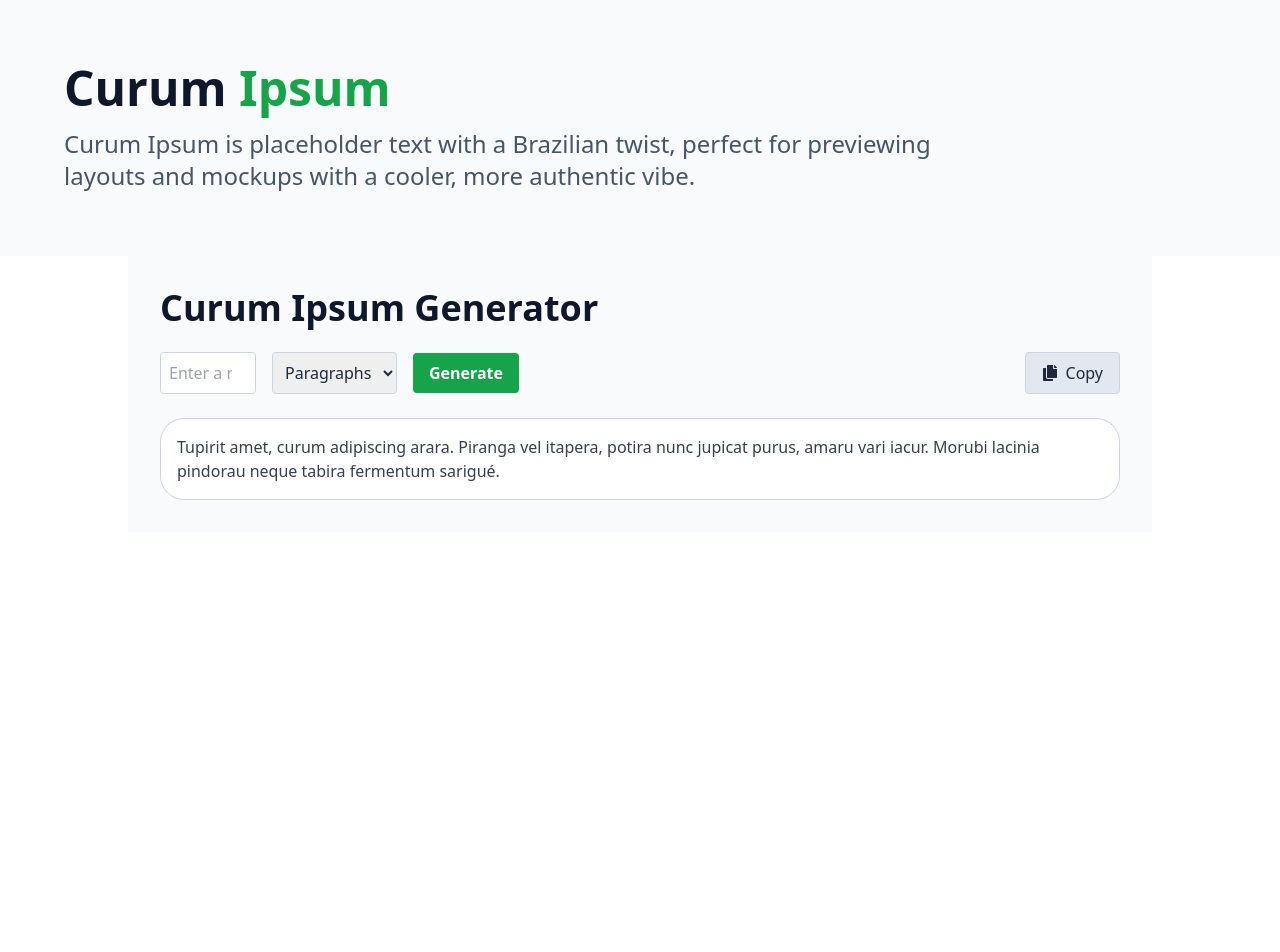
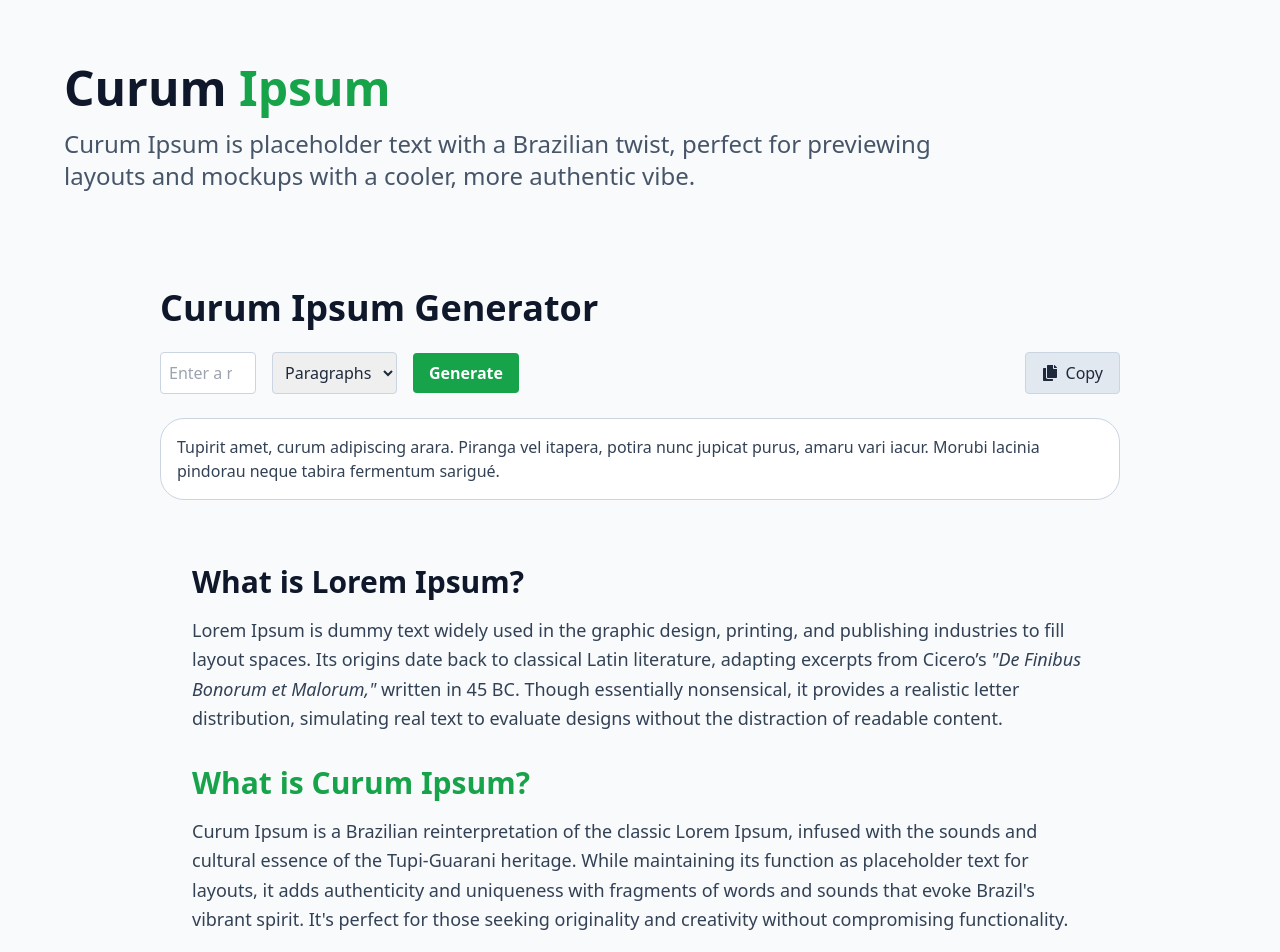
Before and after one commit to heliosalesjr/curumipsum, a React (Vite) app: page / in a window 1280 px wide. Shown: the top 952 px of the page. Before the commit the page ends 800 px from the top, so only its background shows below. Built offline with nearby package versions, Linux system fonts and the light colour scheme.

Commit message:
about section

```diff
--- a/src/App.jsx
+++ b/src/App.jsx
@@ -1,3 +1,4 @@
+import About from './components/About'
 import CurumIpsumGenerator from './components/CurumIpsumGenerator'
 import Hero from './components/Hero'
 
@@ -6,6 +7,7 @@ function App() {
     <>
       <Hero />
       <CurumIpsumGenerator />
+      <About />
     </>
 
   )
--- /dev/null
+++ b/src/components/About.jsx
@@ -0,0 +1,42 @@
+
+const About = () => {
+  return (
+    <section className="bg-slate-50 text-slate-800 p-8">
+      <div className="max-w-4xl mx-auto space-y-8">
+        {/* Lorem Ipsum Section */}
+        <div>
+          <h2 className="text-3xl font-bold text-slate-900 mb-4">
+            What is Lorem Ipsum?
+          </h2>
+          <p className="text-lg text-slate-700 leading-relaxed">
+            Lorem Ipsum is dummy text widely used in the graphic design,
+            printing, and publishing industries to fill layout spaces. Its
+            origins date back to classical Latin literature, adapting excerpts
+            from Cicero’s <em>"De Finibus Bonorum et Malorum,"</em> written in
+            45 BC. Though essentially nonsensical, it provides a realistic
+            letter distribution, simulating real text to evaluate designs
+            without the distraction of readable content.
+          </p>
+        </div>
+
+        {/* Curum Ipsum Section */}
+        <div>
+          <h2 className="text-3xl font-bold text-green-600 mb-4">
+            What is Curum Ipsum?
+          </h2>
+          <p className="text-lg text-slate-700 leading-relaxed">
+            Curum Ipsum is a Brazilian reinterpretation of the classic Lorem
+            Ipsum, infused with the sounds and cultural essence of the
+            Tupi-Guarani heritage. While maintaining its function as placeholder
+            text for layouts, it adds authenticity and uniqueness with fragments
+            of words and sounds that evoke Brazil's vibrant spirit. It's perfect
+            for those seeking originality and creativity without compromising
+            functionality.
+          </p>
+        </div>
+      </div>
+    </section>
+  );
+};
+
+export default About;
--- a/src/index.css
+++ b/src/index.css
@@ -1,3 +1,7 @@
 @tailwind base;
 @tailwind components;
 @tailwind utilities;
+
+body {
+    background-color: #F8FAFC;
+}
```
